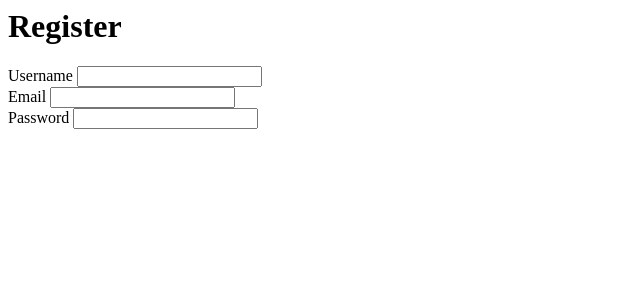
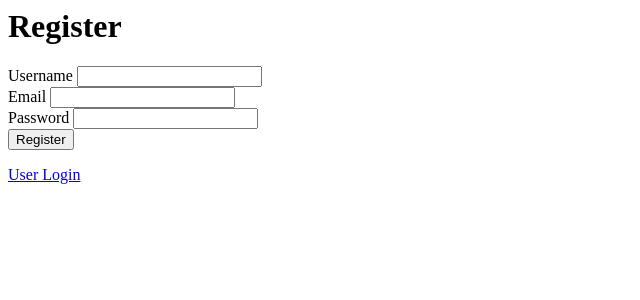
Before and after one commit to luigigam/IS2_project, a Node server app: page /api/users/register in a window 1280 px wide. Shown: the top 300 px of the page, without its empty margins (0-640 px from the left). Run offline with Node 20, Linux system fonts and the light colour scheme; some libraries are stand-ins or nearby versions.

Commit message:
dev frontend

```diff
--- a/index.js
+++ b/index.js
@@ -25,9 +25,9 @@ mainRouter.use("/products", productsRouter)
 
 app.set('view-engine', 'ejs')
 
-/*app.get('/', (req, res) => {
+app.get('/', (req, res) => {
     res.render('index.ejs', { name: 'GIGGI' })
-})*/
+})
 
 mainRouter.get('/users/login', (req, res) => {
     res.render('login.ejs')
--- a/src/routers/users.js
+++ b/src/routers/users.js
@@ -8,6 +8,8 @@ const bcrypt = require("bcrypt")
 const jwt = require("jsonwebtoken")
 const Product = require("../models/product")
 const authenticate = require("../middlewares/authenticateToken")
+
+router.use(express.urlencoded({ extended: false }))
 
 router.get('/login', (req, res) => {
     res.render('user_login.ejs')
@@ -43,12 +45,15 @@ router.post("/register", async (req, res) => {
 		})
 		try {
 			const newUser = await user.save()
-			res.status(201).json(newUser)
+			//res.status(201).json(newUser)
+			res.redirect('/api/users/login')
 		} catch (err) {
 			res.status(400).json({ message: err.message })
+			res.redirect('/api/users/register')
 		}
 	} else {
 		res.status(409).json("Username already in use")
+		res.redirect('/api/users/register')
 	}
 })
 // Updating one
--- a/views/user_register.ejs
+++ b/views/user_register.ejs
@@ -1,5 +1,5 @@
 <h1>Register</h1>
-<form action="register" method="POST">
+<form action="/api/users/register" method="POST">
     <div>
         <label for="username">Username</label>
         <input type="text" id="username" name="username" required>
@@ -12,4 +12,6 @@
         <label for="password">Password</label>
         <input type="password" id="password" name="password" required>
     </div>
+    <button type="submit">Register</button>
 </form>
+<a href="/api/users/login">User Login</a>
```
Also changed, not shown: views/user_login.ejs (+13 -1 lines).
